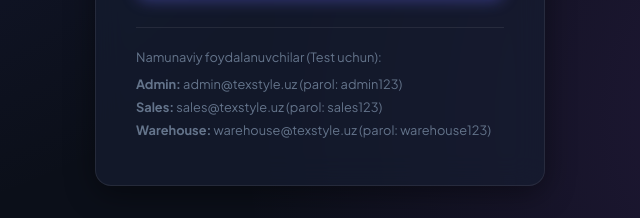
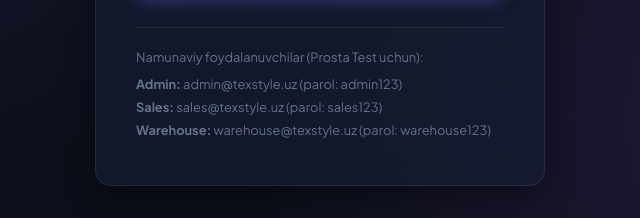
Before and after one commit to Dilsuz2007/cloud-crm-system, a plain HTML site: page frontend/index.html in a window 1280 px wide. Shown: the part 520-738 px from the top of the page, 320-960 px from the left. Drawn offline with Linux system fonts and the light colour scheme.

Commit message:
just word

```diff
--- a/frontend/index.html
+++ b/frontend/index.html
@@ -48,7 +48,7 @@
             </form>
 
             <div class="login-footer">
-                <p>Namunaviy foydalanuvchilar (Test uchun):</p>
+                <p>Namunaviy foydalanuvchilar (Prosta Test uchun):</p>
                 <ul>
                     <li><strong>Admin:</strong> admin@texstyle.uz (parol: admin123)</li>
                     <li><strong>Sales:</strong> sales@texstyle.uz (parol: sales123)</li>
```
Also changed, not shown: hello.txt (deleted).
